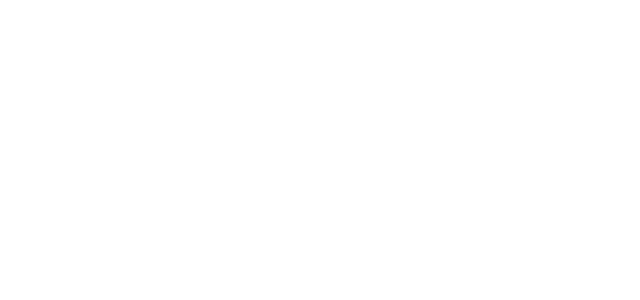
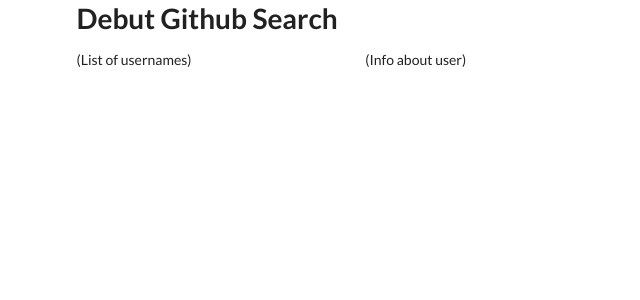
Before and after one commit to sengeezer/gh-search, a React (Create React App) app: page / in a window 1280 px wide. Shown: the top 300 px of the page, without its empty margins (0-640 px from the left). Built offline with nearby package versions, Linux system fonts and the light colour scheme.

Commit message:
Started layout scaffold

```diff
--- a/src/components/App.js
+++ b/src/components/App.js
@@ -30,8 +30,18 @@
   }
   render() {
     return (
-      <div className="App">
-
+      <div className="ui container App">
+        <h1>Debut Github Search</h1>
+        <div className="ui grid">
+          <div className="ui row">
+            <div className="four wide column">
+              (List of usernames)
+            </div>
+            <div className="twelve wide column">
+              (Info about user)
+            </div>
+          </div>
+        </div>
       </div>
     );
   }
```
